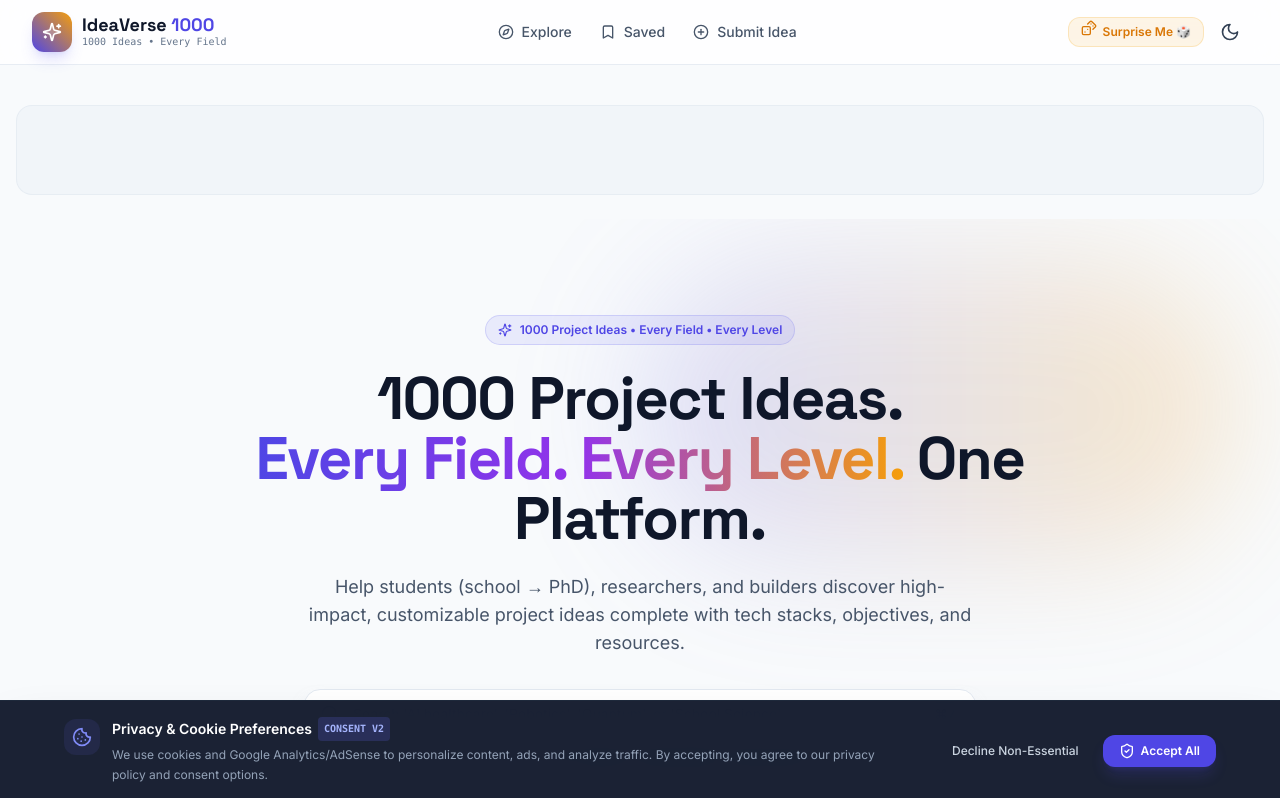
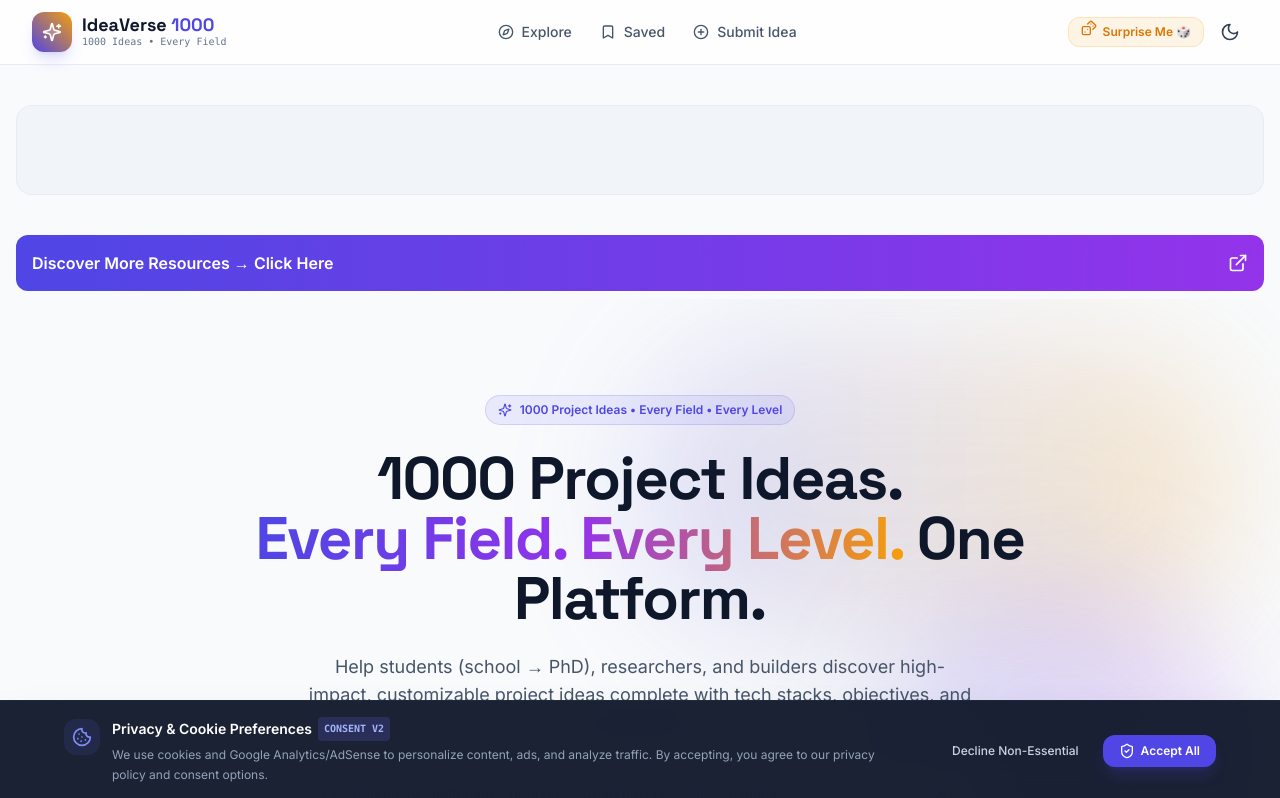
Before and after one commit to fazlurrehmank4-svg/idea, a Next.js app: page / in a window 1280 px wide. Shown: the top 798 px of the page. Built offline with nearby package versions, Linux system fonts and the light colour scheme.

Commit message:
Add promotional ad banner link to homepage

```diff
--- a/src/app/page.tsx
+++ b/src/app/page.tsx
@@ -1,5 +1,5 @@
 import Link from "next/link";
-import { Sparkles, Flame, ArrowRight, Dices, Search, Layers, Compass } from "lucide-react";
+import { Sparkles, Flame, ArrowRight, Dices, Search, Layers, Compass, ExternalLink } from "lucide-react";
 import { Header } from "@/components/Header";
 import { Footer } from "@/components/Footer";
 import { SearchBar } from "@/components/SearchBar";
@@ -27,10 +27,26 @@ export default function HomePage() {
           <AdSlot slot="1000000001" minHeight="90px" />
         </div>
 
+        {/* Promotional Banner Ad */}
+        <div className="max-w-7xl mx-auto px-4 pt-4 pb-2">
+          <a
+            href="https://omg10.com/4/11548346"
+            target="_blank"
+            rel="noopener noreferrer"
+            className="block w-full bg-gradient-to-r from-indigo-600 to-purple-600 hover:from-indigo-700 hover:to-purple-700 rounded-lg p-4 text-white font-semibold transition-all duration-300 hover:shadow-lg group"
+          >
+            <div className="flex items-center justify-between">
+              <span>Discover More Resources → Click Here</span>
+              <ExternalLink className="w-5 h-5 group-hover:translate-x-1 transition-transform" />
+            </div>
+          </a>
+        </div>
+
         {/* Hero Section */}
         <section className="relative overflow-hidden py-16 lg:py-24">
           {/* Animated Ambient Blobs */}
           <div className="absolute top-10 left-1/2 -translate-x-1/2 w-[600px] h-[300px] bg-gradient-to-r from-indigo-500/20 to-amber-500/20 blur-3xl rounded-full pointer-events-none animate-blob" />
+          <div className="absolute bottom-0 right-0 w-[400px] h-[400px] bg-gradient-to-l from-purple-500/20 to-indigo-500/20 blur-3xl rounded-full pointer-events-none animate-blob animation-delay-2000" />
 
           <div className="max-w-5xl mx-auto px-4 text-center relative z-10 space-y-6">
             <div className="inline-flex items-center gap-2 px-3 py-1.5 rounded-full bg-indigo-500/10 text-indigo-600 dark:text-indigo-400 border border-indigo-500/20 text-xs font-semibold">
```
